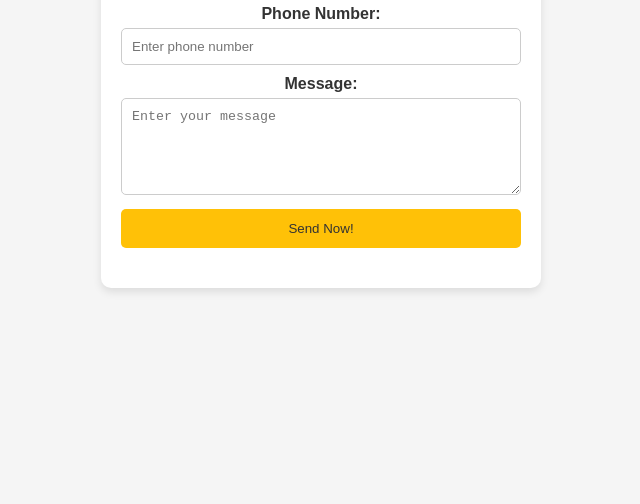
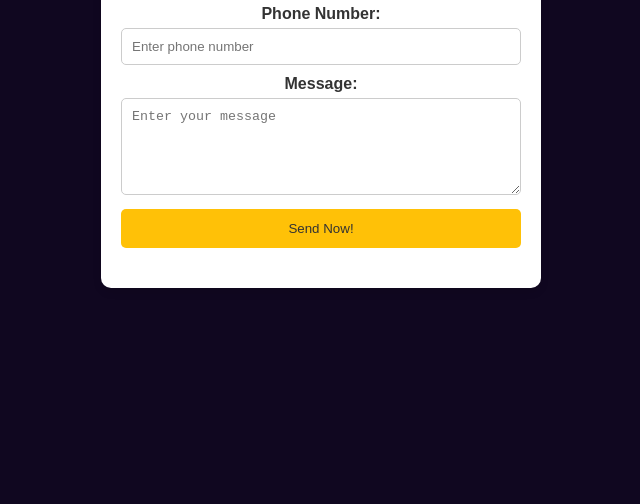
Before and after one commit to angelomaldora/mr-senpai, a website: page public/index.html in a window 1280 px wide. Shown: the part 296-800 px from the top of the page, without its empty margins (319-959 px from the left). Drawn offline with Linux system fonts and the light colour scheme.

Commit message:
Update index.html

```diff
--- a/public/index.html
+++ b/public/index.html
@@ -13,7 +13,7 @@
             align-items: center;
             height: 100vh;
             margin: 0;
-            background: #f5f5f5;
+            background: #100720;
             color: #333;
         }
         .container {
```
